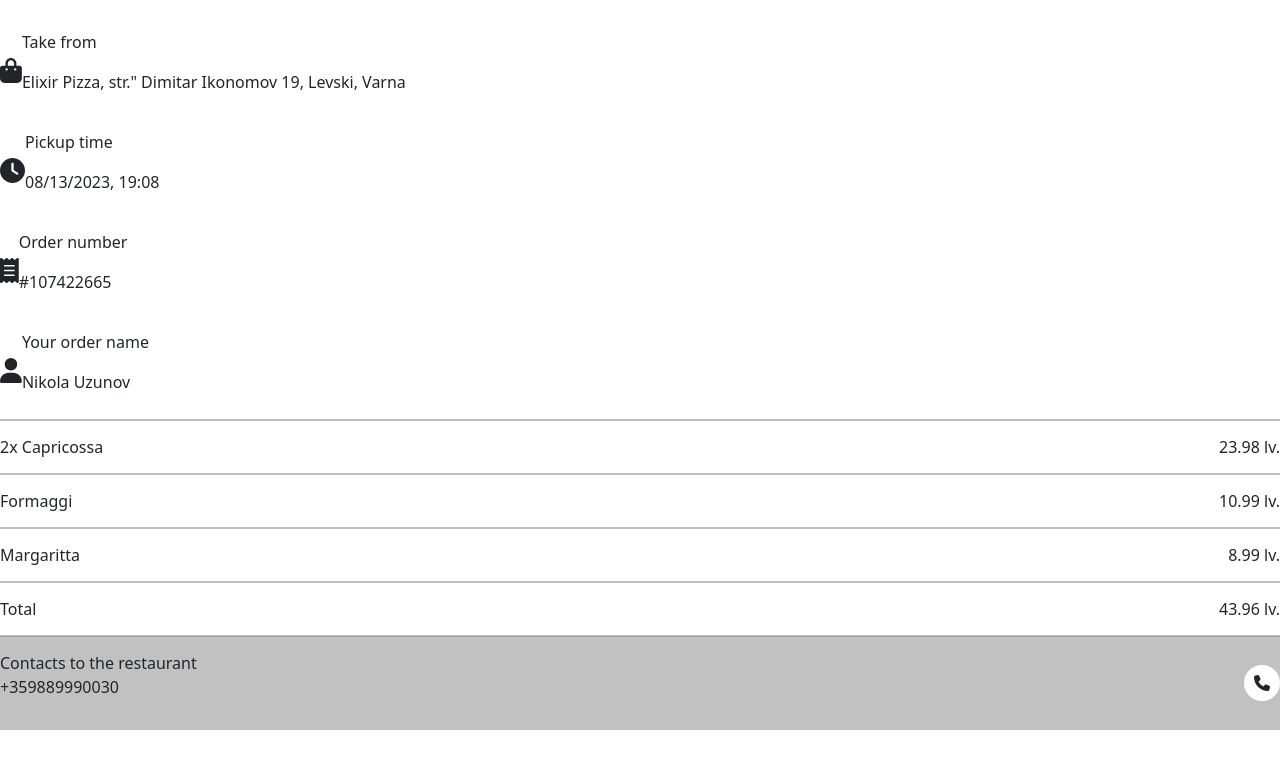
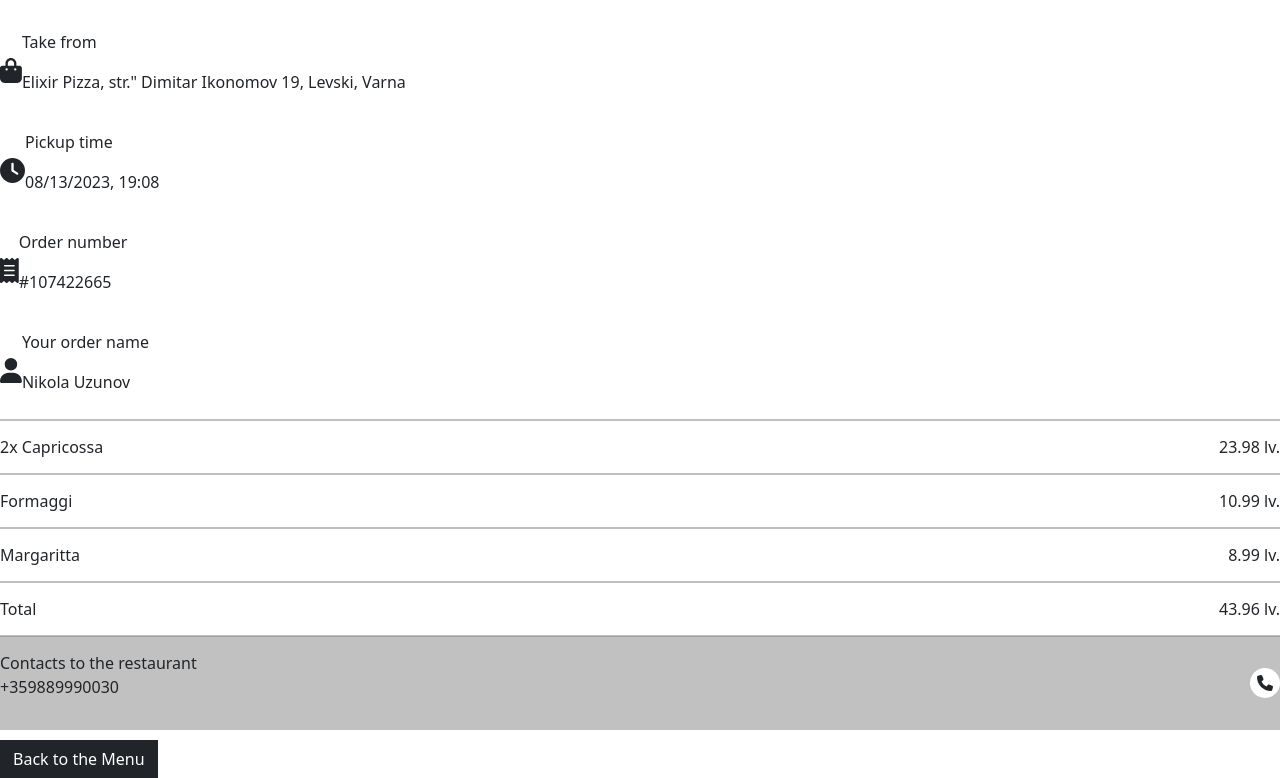
Before and after one commit to Nikolla2000/React-Portfolio-Website, a React (Vite) app in the folder client/: page / in a window 1280 px wide. Shown: the part 272-1050 px from the top of the page. Before the commit the page ends 1002 px from the top, so only its background shows below. Built offline with nearby package versions, Linux system fonts and the light colour scheme.

Commit message:
Added "Back to the Menu" Button

```diff
--- a/client/src/Pages/TakeawayPage/TakeawayPage.jsx
+++ b/client/src/Pages/TakeawayPage/TakeawayPage.jsx
@@ -4,6 +4,7 @@ import DetailComponent from "./DetailComponent"
 import details from "./orderDetails"
 import ProgressBar from "./ProgressBar"
 import OrderItem from "./OrderItemComponent"
+import {Button} from "react-bootstrap"
 
 const TakeawayPage = () => {
     const [orderStatus, setOrderStatus] = useState('Waiting for confirmation')
@@ -53,6 +54,7 @@ const TakeawayPage = () => {
                 item='Contacts to the restaurant'
                 subInfo='+359889990030'
             />
+            <Button className="back-menu-btn mt-10" variant="dark">Back to the Menu</Button>
         </div>
     )
 }
--- a/client/src/Pages/TakeawayPage/TakeawayPageStyles.scss
+++ b/client/src/Pages/TakeawayPage/TakeawayPageStyles.scss
@@ -105,10 +105,15 @@
         justify-content: center;
 
         svg {
-            padding: 10px;
+            padding: 7px;
             background-color: #fff;
             border-radius: 50px;
             cursor: pointer;
         }
     }
 }
+
+.back-menu-btn {
+    border-radius: 0;
+    margin-top: 10px;
+}
```
